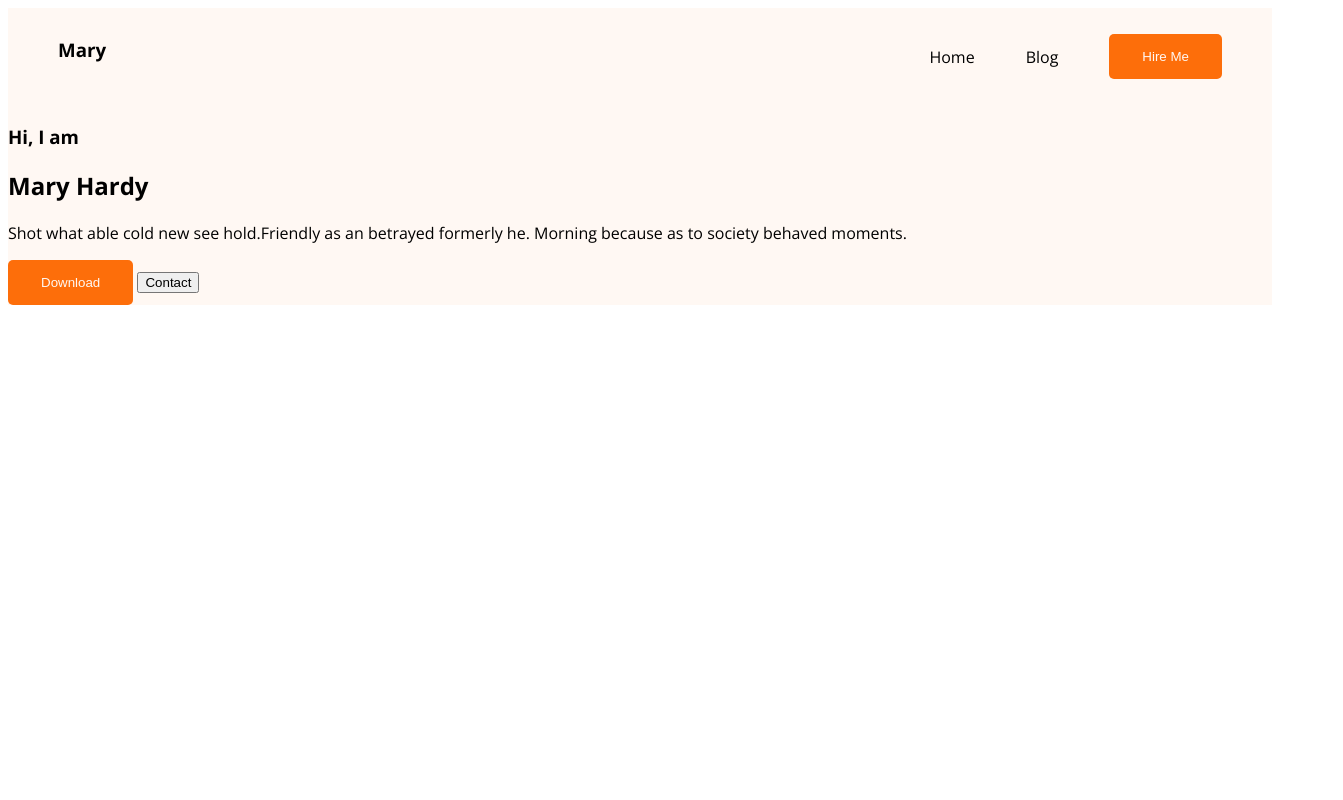
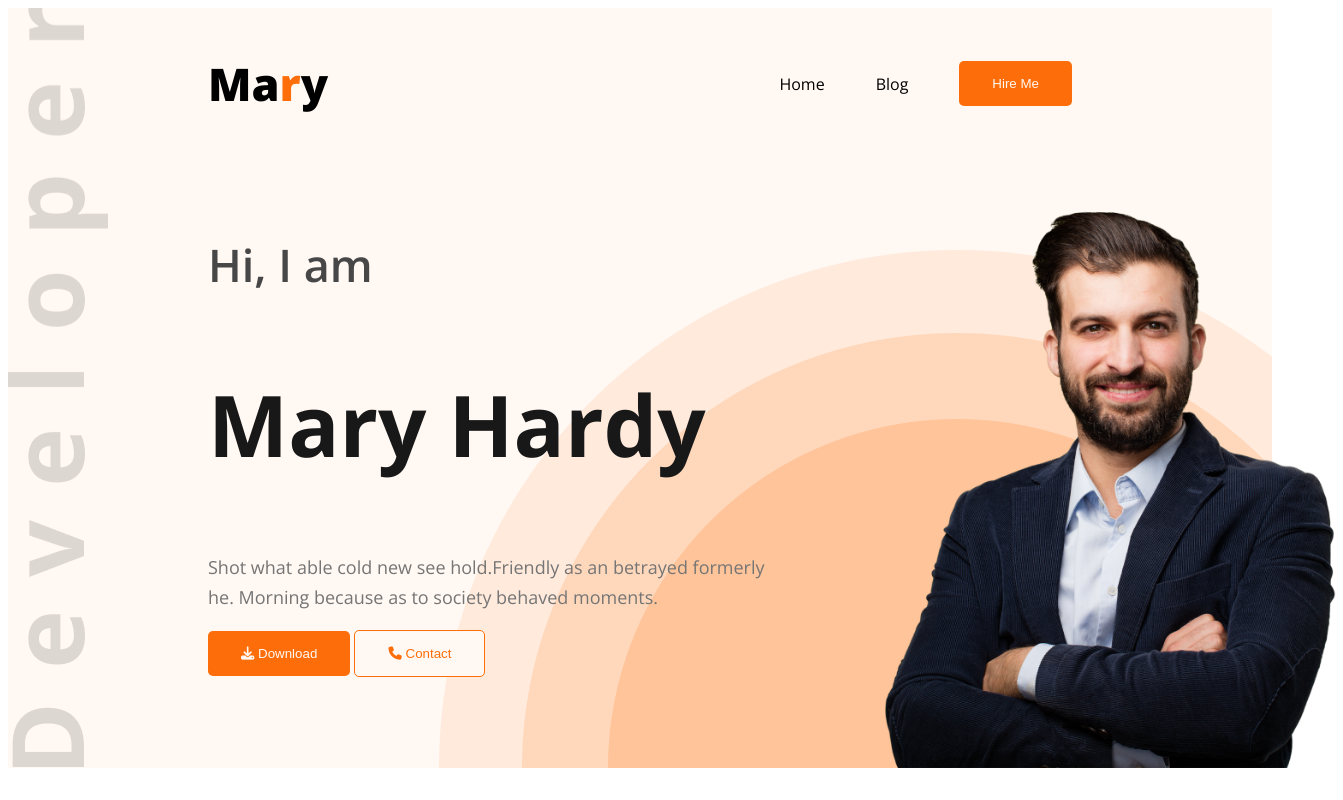
Before and after one commit to Asadul-Islam-Anik/practice-portfolio1, a plain HTML site: page index.html in a window 1280 px wide. Shown: the whole page, 1343 px wide, since content can reach past the window. Drawn offline with nearby package versions, Linux system fonts and the light colour scheme.

Commit message:
forth commit

```diff
--- a/index.html
+++ b/index.html
@@ -6,13 +6,14 @@
     <title>Practice portfolio1</title>
     <link rel="stylesheet" href="styles/blog.css">
     <link rel="preconnect" href="https://fonts.googleapis.com">
+    <script src="https://kit.fontawesome.com/e8f1c4f553.js" crossorigin="anonymous"></script>
 <link rel="preconnect" href="https://fonts.gstatic.com" crossorigin>
 <link href="https://fonts.googleapis.com/css2?family=Open+Sans:ital,wght@0,300..800;1,300..800&display=swap" rel="stylesheet">
 </head>
 <body>
     <header class="header">
         <nav>
-            <h3 class="nav-title">Mary</h3>
+            <h3 class="nav-title">Ma<span class="text-primary">r</span>y</h3>
             <ul>
                 <li><a href="">Home</a></li>
                 <li><a href="">Blog</a></li>
@@ -24,11 +25,12 @@
                 <h3 class="title">Hi, I am</h3>
                 <h2 class="title-name">Mary Hardy</h2>
                 <p class="title-description">Shot what able cold new see hold.Friendly as an betrayed formerly he. Morning because as to society behaved moments.</p>
-                <button class="btn-primary">Download</button>
-                <button>Contact</button>
+                <button class="btn-primary"><i class="fa-solid fa-download"></i> Download</button>
+                <button class="btn-sec"><i class="fa-solid fa-phone"></i> Contact</button>
             </div>
-            <div class="title-column"></div>
-        </div>
+                <img class="main-img"src="images/hardy.png" alt="">
+            </div>
+        <!-- </div> -->
     </header>
     <main>
 
--- a/styles/blog.css
+++ b/styles/blog.css
@@ -1,36 +1,111 @@
-.header{
+.header {
     background-color: #FFF8F3;
 }
-body{
+
+body {
     font-family: "Open Sans", serif;
 
 }
-nav{
-display: flex;
-justify-content: space-between;
-padding: 10px 50px;
+
+nav {
+    display: flex;
+    justify-content: space-between;
+    /* padding: 10px 50px; */
+    margin: 0px 200px;
+    align-items: center;
 
 }
-nav ul{
+
+nav ul {
     display: flex;
     align-items: center;
     list-style: none;
     text-decoration: none;
     /* margin-right: 200px; */
 }
-nav ul li a{
+
+nav ul li a {
     text-decoration: none;
     color: #000;
 }
 
-nav ul li{
-    margin-right: 10px;
+nav ul li {
+    /* margin-right: 10px; */
     margin-right: 51px;
 }
-.btn-primary{
+
+.title {
+    color: var(--Dark-02, #474747);
+    font-family: "Open Sans";
+    font-size: 45px;
+    font-style: normal;
+    font-weight: 600;
+    line-height: normal;
+}
+
+.title-name {
+    color: var(--Dark-01, #181818);
+    font-family: "Open Sans";
+    font-size: 85px;
+    font-style: normal;
+    font-weight: 700;
+    line-height: normal;
+
+}
+.text-primary{
+    color: #FD6E0A;
+}
+.title-description {
+    color: var(--Dark-03, #757575);
+    font-family: "Open Sans";
+    font-size: 18px;
+    font-style: normal;
+    font-weight: 400;
+    line-height: 30px;
+    /* 166.667% */
+    width: 585px;
+}
+
+.nav-title {
+    color: #000000;
+    font-family: "Open Sans";
+    font-size: 45px;
+    font-style: normal;
+    font-weight: 800;
+    line-height: normal;
+}
+
+.btn-primary {
     border-radius: 5px;
     background: #FD6E0A;
-    padding:15px 33px ;
+    padding: 15px 33px;
     color: #FFF8F3;
     border: 0px;
 }
+
+.btn-sec {
+    /* border-radius: 5px; */
+    border-radius: 5px;
+    border: 1px solid #FD6E0A;
+    background: #FFF8F3;
+    padding: 15px 33px;
+    color: #FD6E0A;
+    /* border: 0px; */
+}
+
+.main-img {
+    margin-left: 50px;
+    width: 500px;
+}
+
+.title-container {
+    padding: 30px 30px 0px 200px;
+    display: flex;
+    justify-content: space-between;
+}
+
+header {
+    background-image: url('../images/header_bg.png'), url('../images/developer.png');
+    background-repeat: no-repeat;
+    background-position: bottom right, bottom left;
+}
```
